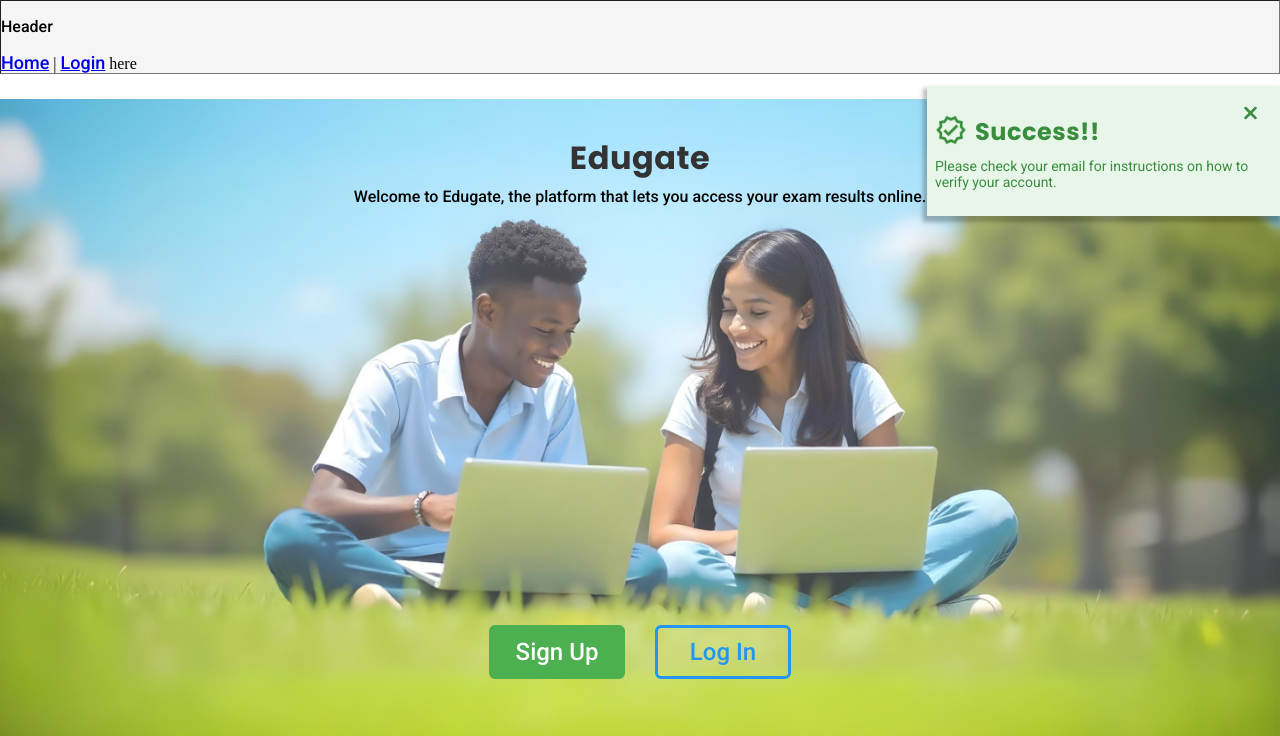
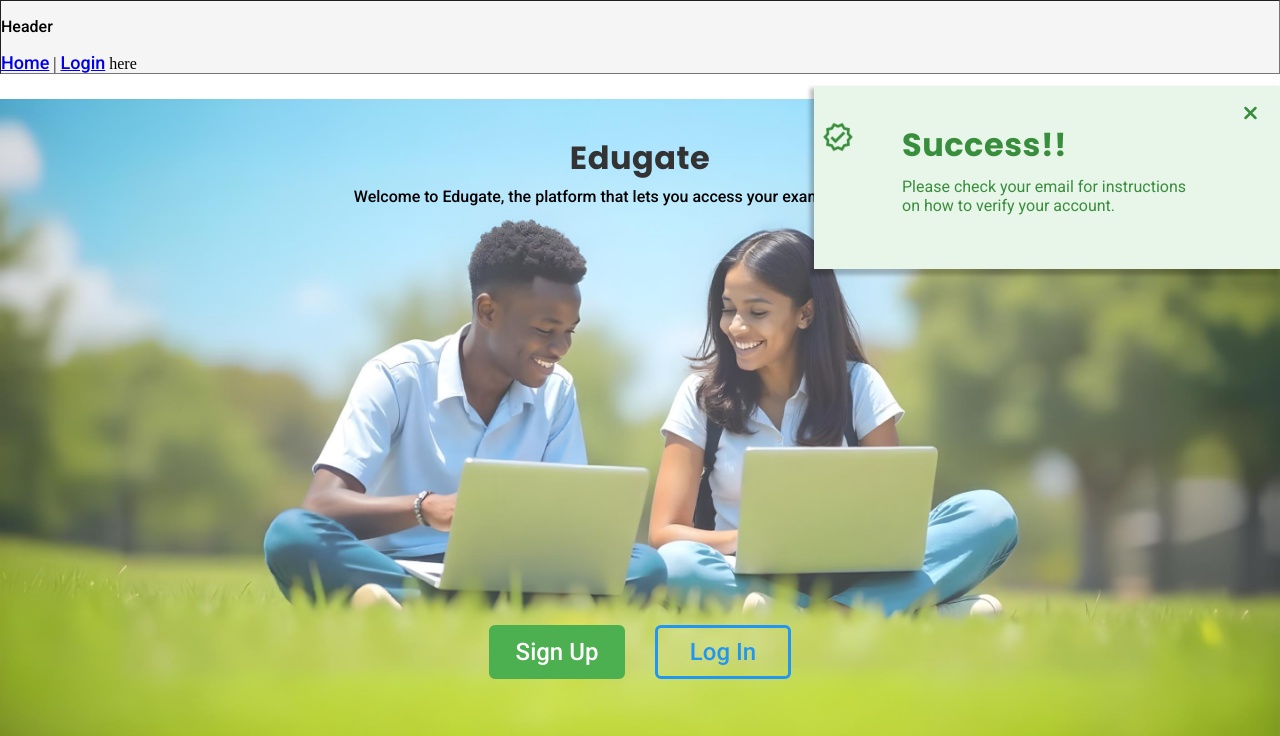
Before and after one commit to NoroffFEU/edu-gate-mar25-ft, a website with bundled scripts: page index.html in a window 1280 px wide. Shown: the top 736 px of the page. Built offline with nearby package versions, Linux system fonts and the light colour scheme; a web font is replaced by a local one.

Commit message:
fix separate success and error icons into their own rule

```diff
--- a/css/alert.css
+++ b/css/alert.css
@@ -21,11 +21,9 @@
   position: absolute;
   top: 16px;
   right: 16px;
-
   background: none;
   border: none;
 }
-
 .alert h2 {
   position: relative;
   padding-left: 40px;
@@ -37,7 +35,6 @@
   position: absolute;
   top: 0;
   left: 0;
-  background-image: url(/public/icons/success.png); /* change the icon depending on the alert */
   width: 32px;
   height: 32px;
   background-size: contain;
@@ -64,6 +61,9 @@
 .alert--success p {
   margin: 0;
 }
+.alert--success h2::before {
+  background-image: url(/public/icons/success.png);
+}
 
 /* Styling for failed alert*/
 .alert--failed {
@@ -79,6 +79,34 @@
   font-size: var(--paragraph);
 }
 
+.alert--failed h2::before {
+  background-image: url(/public/icons/fail.png);
+}
+
 /* alert media queries for desktop */
 @media (min-width: 1024px) {
+  .alert {
+    position: absolute;
+    top: 86px;
+    right: 0;
+    width: 450px;
+    height: 167px;
+    padding: var(--padding-8px);
+    box-shadow: -2px 4px 4px 2px rgba(0, 0, 0, 0.25);
+  }
+
+  .alert h2 {
+    font-size: var(--heading-1);
+    position: relative;
+    padding-left: 80px;
+  }
+
+  .alert p {
+    padding-left: 80px;
+    font-size: var(--paragraph);
+  }
+
+  .alert-text {
+    width: 380px;
+  }
 }
```
